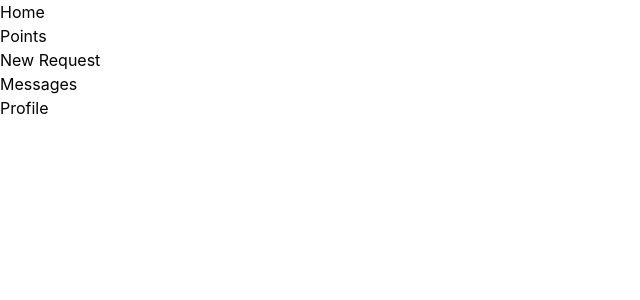
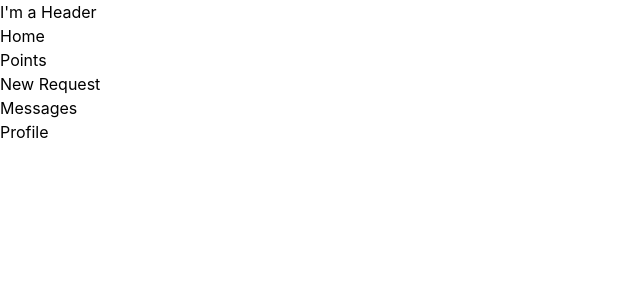
Before and after one commit to mauty/helpnetwork, a Next.js app in the folder client/: page / in a window 1280 px wide. Shown: the top 300 px of the page, without its empty margins (0-640 px from the left). Built offline with nearby package versions, Linux system fonts and the light colour scheme.

Commit message:
created Header and NavBar components, added links to home page

```diff
--- /dev/null
+++ b/client/components/Header.jsx
@@ -0,0 +1,9 @@
+const Header = (props) => {
+  const { } = props;
+
+  return (
+    <h2>I'm a Header</h2>
+  );
+}
+
+export default Header;
--- /dev/null
+++ b/client/components/NavBar.jsx
@@ -0,0 +1,37 @@
+import Link from 'next/link';
+
+const NavBar = (props) => {
+  const { } = props;
+
+  return (
+    <ul>
+    <li>
+      <Link href="/">
+        <a>Home</a>
+      </Link>
+    </li>
+    <li>
+      <Link href="/points">
+        <a>Points</a>
+      </Link>
+    </li>
+    <li>
+      <Link href="/requests/new">
+        <a>New Request</a>
+      </Link>
+    </li>
+    <li>
+      <Link href="/messages">
+        <a>Messages</a>
+      </Link>
+    </li>
+    <li>
+      <Link href="/profile">
+        <a>Profile</a>
+      </Link>
+    </li>
+  </ul>
+  );
+}
+
+export default NavBar;
--- a/client/pages/index.js
+++ b/client/pages/index.js
@@ -3,35 +3,15 @@ import Image from 'next/image'
 import styles from '../styles/Home.module.css'
 import Link from 'next/link'
 
+import Header from  '../components/Header';
+import NavBar from  '../components/NavBar';
+
 export default function Home() {
   return (
-    <ul>
-      <li>
-        <Link href="/">
-          <a>Home</a>
-        </Link>
-      </li>
-      <li>
-        <Link href="/points">
-          <a>Points</a>
-        </Link>
-      </li>
-      <li>
-        <Link href="/requests/new">
-          <a>New Request</a>
-        </Link>
-      </li>
-      <li>
-        <Link href="/messages">
-          <a>Messages</a>
-        </Link>
-      </li>
-      <li>
-        <Link href="/profile">
-          <a>Profile</a>
-        </Link>
-      </li>
-    </ul>
+    <>
+      <Header />
+      <NavBar />
+    </>
 
   )
 }
```
